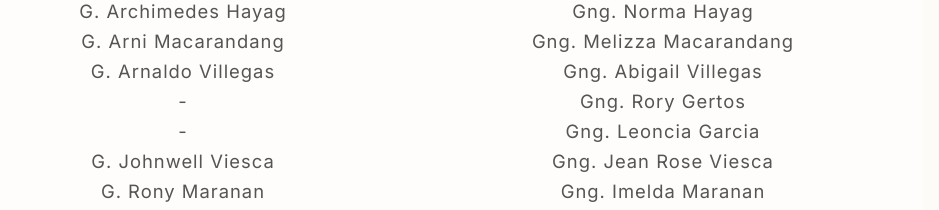
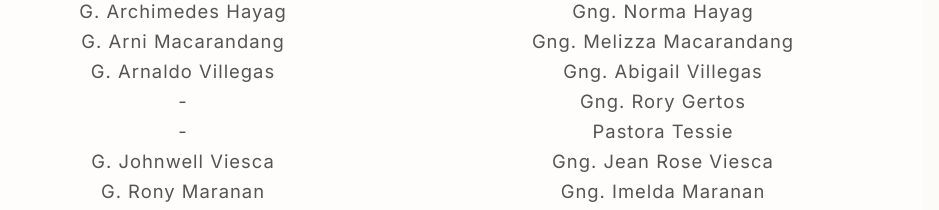
Before and after one commit to Juswa031/wedding-invitation, a Vue app: page /#/details in a window 1280 px wide. Shown: the part 6860-7070 px from the top of the page, without its empty margins (217-1156 px from the left). Built offline with nearby package versions, Linux system fonts and the light colour scheme; a web font is replaced by a local one.

Commit message:
change name

```diff
--- a/src/components/EntourageComponent.vue
+++ b/src/components/EntourageComponent.vue
@@ -54,7 +54,10 @@
           <div class="sponsor-column">
             <h4 class="sponsor-role">Ninang</h4>
             <div class="name-list">
-              <p v-for="sponsor in ninangs" :key="sponsor.id" class="sponsor-name">Gng. {{ sponsor.name }}</p>
+              <p v-for="sponsor in ninangs" :key="sponsor.id" class="sponsor-name">
+                <template v-if="sponsor.name != 'Pastora Tessie'">Gng.</template>
+                {{ sponsor.name }}
+              </p>
             </div>
           </div>
         </div>
@@ -100,7 +103,7 @@ const parentGroups = [
 const ninangs = reactive([
   { id: 3, name: 'Cristina Torralba' }, { id: 2, name: 'Jocelyn Polido' }, { id: 11, name: 'Norma Hayag' },
   { id: 4, name: 'Melizza Macarandang' }, { id: 12, name: 'Abigail Villegas' }, { id: 15, name: 'Rory Gertos' },
-  { id: 17, name: 'Leoncia Garcia' }, { id: 1, name: 'Jean Rose Viesca' },  { id: 5, name: 'Imelda Maranan' },
+  { id: 17, name: 'Pastora Tessie' }, { id: 1, name: 'Jean Rose Viesca' },  { id: 5, name: 'Imelda Maranan' },
   { id: 6, name: 'Jeanette Dimla' }, { id: 7, name: 'Maricel Acuzar' }, { id: 8, name: 'Jocelyn Marquez' },
   { id: 9, name: 'Rowena Hernandez' }, { id: 10, name: 'Lilibeth Posedio' }, { id: 13, name: 'Rosalyn Tolentino' },
   { id: 14, name: 'Amelita Angeles' }, { id: 16, name: 'Leonora Velasco' }, { id: 0, name: 'Charito Bagon' },
```
